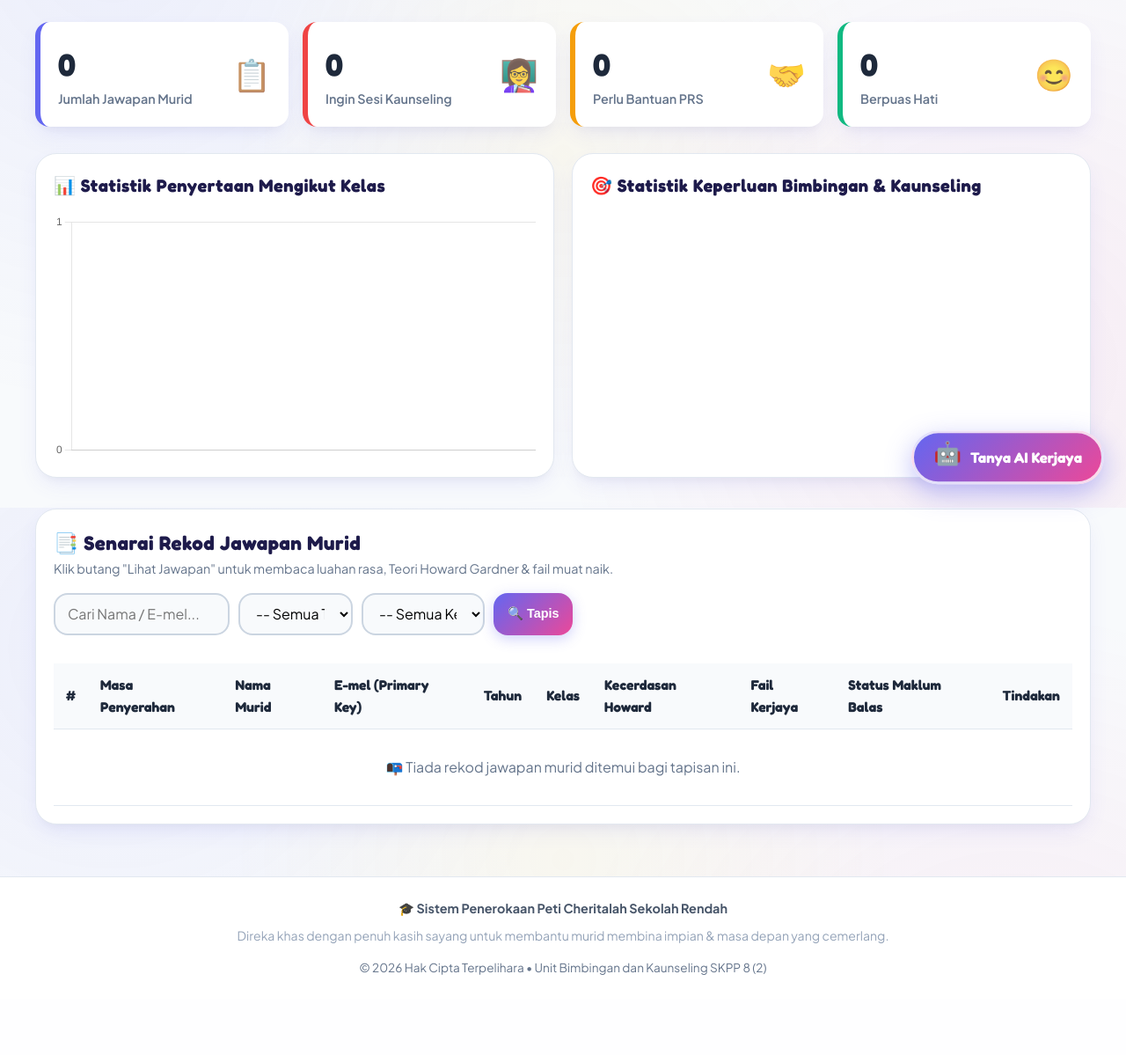
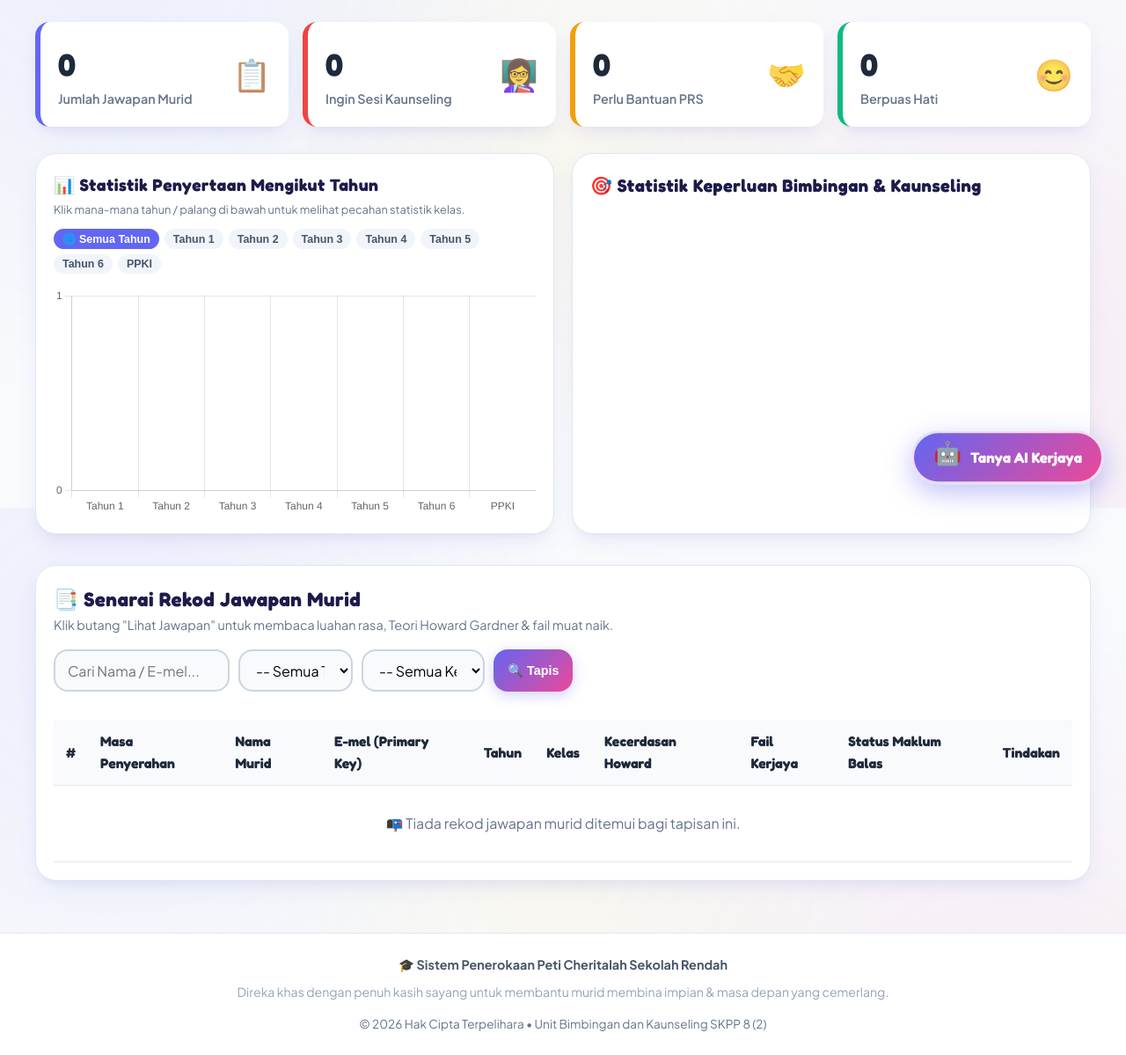
Before and after one commit to azfrhkmi/system_kerjaya, a PHP site: page /admin/dashboard.php in a window 1280 px wide. Shown: the part 223-1422 px from the top of the page at 88% size. Before the commit the page ends 1331 px from the top, so only its background shows below. Run offline with PHP 8.4, Linux system fonts and the light colour scheme; a user stored in the database is signed in; data that the repository does not hold is empty.

Commit message:
feat: perbaharui carta statistik mengikut Tahun dengan pecahan interaktif Kelas

```diff
--- a/admin/dashboard.php
+++ b/admin/dashboard.php
@@ -124,16 +124,36 @@ $total_prs = $pdo->query("SELECT COUNT(*) FROM responses WHERE komen_status = 'P
 $total_puas = $pdo->query("SELECT COUNT(*) FROM responses WHERE komen_status = 'Berpuas hati'")->fetchColumn();
 
 // DATA STATISTIK UNTUK CARTA CHART.JS
-// 1. Mengikut Kelas
-$kelas_stats_raw = $pdo->query("SELECT kelas, COUNT(*) as cnt FROM responses GROUP BY kelas")->fetchAll();
-$kelas_labels = [];
-$kelas_counts = [];
-foreach ($kelas_stats_raw as $r) {
-    $kelas_labels[] = $r['kelas'];
-    $kelas_counts[] = (int)$r['cnt'];
+// 1. Mengikut Tahun (Main Overview)
+$tahun_order = ['1', '2', '3', '4', '5', '6', 'PPKI'];
+$tahun_counts_map = array_fill_keys($tahun_order, 0);
+
+$tahun_stats_raw = $pdo->query("SELECT tahun, COUNT(*) as cnt FROM responses GROUP BY tahun")->fetchAll();
+foreach ($tahun_stats_raw as $r) {
+    $t_val = (string)$r['tahun'];
+    $tahun_counts_map[$t_val] = (int)$r['cnt'];
 }
 
-// 2. Mengikut Status Komen
+$tahun_labels = [];
+$tahun_counts = [];
+foreach ($tahun_counts_map as $t => $cnt) {
+    $tahun_labels[] = ($t === 'PPKI') ? 'PPKI' : 'Tahun ' . $t;
+    $tahun_counts[] = $cnt;
+}
+
+// 2. Breakdown Mengikut Kelas bagi Setiap Tahun (Drilldown Data)
+$tahun_kelas_raw = $pdo->query("SELECT tahun, kelas, COUNT(*) as cnt FROM responses GROUP BY tahun, kelas")->fetchAll();
+$tahun_kelas_data = [];
+foreach ($tahun_order as $t) {
+    $tahun_kelas_data[$t] = [];
+}
+foreach ($tahun_kelas_raw as $r) {
+    $t_val = (string)$r['tahun'];
+    $k_val = $r['kelas'];
+    $tahun_kelas_data[$t_val][$k_val] = (int)$r['cnt'];
+}
+
+// 3. Mengikut Status Komen
 $komen_stats_raw = $pdo->query("SELECT komen_status, COUNT(*) as cnt FROM responses GROUP BY komen_status")->fetchAll();
 $komen_labels = [];
 $komen_counts = [];
@@ -220,12 +240,35 @@ require_once '../includes/header.php';
     <!-- CARTA STATISTIK (CHART.JS) -->
     <div class="chart-grid">
 
-        <!-- Carta 1: Taburan Mengikut Kelas -->
+        <!-- Carta 1: Taburan Mengikut Tahun & Pecahan Kelas -->
         <div class="chart-card">
-            <h3 style="font-size:1.25rem; color:#1e1b4b; margin-bottom:15px; display:flex; align-items:center; gap:8px;">
-                📊 Statistik Penyertaan Mengikut Kelas
-            </h3>
-            <div style="position:relative; height:280px;">
+            <div style="display:flex; justify-content:space-between; align-items:center; flex-wrap:wrap; gap:10px; margin-bottom:12px;">
+                <div>
+                    <h3 id="chartTitleText" style="font-size:1.2rem; color:#1e1b4b; margin:0; display:flex; align-items:center; gap:6px;">
+                        📊 Statistik Penyertaan Mengikut Tahun
+                    </h3>
+                    <p style="color:var(--text-muted); font-size:0.8rem; margin-top:2px; margin-bottom:0;">
+                        Klik mana-mana tahun / palang di bawah untuk melihat pecahan statistik kelas.
+                    </p>
+                </div>
+                <button id="resetTahunBtn" type="button" class="btn-outline nav-btn" style="display:none; padding:4px 10px; font-size:0.8rem; border-color:var(--primary); color:var(--primary);" onclick="renderTahunChart()">
+                    ◀ Semua Tahun
+                </button>
+            </div>
+
+            <!-- Butang Tapis Tahun Pantas -->
+            <div style="display:flex; gap:6px; flex-wrap:wrap; margin-bottom:15px;">
+                <button type="button" class="tahun-filter-btn nav-btn" data-tahun="all" style="padding:4px 10px; font-size:0.78rem; border-radius:20px; font-weight:700; background:var(--primary); color:#fff;" onclick="renderTahunChart()">
+                    🌐 Semua Tahun
+                </button>
+                <?php foreach (['1','2','3','4','5','6','PPKI'] as $t_btn): ?>
+                    <button type="button" class="tahun-filter-btn nav-btn" data-tahun="<?php echo $t_btn; ?>" style="padding:4px 10px; font-size:0.78rem; border-radius:20px; font-weight:700; background:#f1f5f9; color:#475569;" onclick="showClassBreakdownForTahun('<?php echo $t_btn; ?>')">
+                        <?php echo ($t_btn === 'PPKI') ? 'PPKI' : 'Tahun ' . $t_btn; ?>
+                    </button>
+                <?php endforeach; ?>
+            </div>
+
+            <div style="position:relative; height:260px;">
                 <canvas id="chartKelas"></canvas>
             </div>
         </div>
@@ -402,18 +445,91 @@ require_once '../includes/header.php';
 </div>
 
 <script>
-document.addEventListener('DOMContentLoaded', () => {
-    // 1. CARTA MENGIKUT KELAS
-    const ctxKelas = document.getElementById('chartKelas').getContext('2d');
-    new Chart(ctxKelas, {
+let chartInstanceTahun = null;
+const tahunLabels = <?php echo json_encode($tahun_labels); ?>;
+const tahunKeys = <?php echo json_encode($tahun_order); ?>;
+const tahunCounts = <?php echo json_encode($tahun_counts); ?>;
+const breakdownByTahun = <?php echo json_encode($tahun_kelas_data); ?>;
+
+function renderTahunChart() {
+    const ctx = document.getElementById('chartKelas').getContext('2d');
+    document.getElementById('chartTitleText').innerHTML = "📊 Statistik Penyertaan Mengikut Tahun";
+    document.getElementById('resetTahunBtn').style.display = 'none';
+    setActiveTahunBtn('all');
+
+    if (chartInstanceTahun) chartInstanceTahun.destroy();
+
+    chartInstanceTahun = new Chart(ctx, {
         type: 'bar',
         data: {
-            labels: <?php echo json_encode($kelas_labels); ?>,
+            labels: tahunLabels,
             datasets: [{
                 label: 'Jumlah Murid',
-                data: <?php echo json_encode($kelas_counts); ?>,
-                backgroundColor: 'rgba(99, 102, 241, 0.75)',
+                data: tahunCounts,
+                backgroundColor: [
+                    'rgba(99, 102, 241, 0.8)',
+                    'rgba(59, 130, 246, 0.8)',
+                    'rgba(16, 185, 129, 0.8)',
+                    'rgba(245, 158, 11, 0.8)',
+                    'rgba(236, 72, 153, 0.8)',
+                    'rgba(139, 92, 246, 0.8)',
+                    'rgba(14, 165, 233, 0.8)'
+                ],
                 borderColor: '#4f46e5',
+                borderWidth: 2,
+                borderRadius: 8
+            }]
+        },
+        options: {
+            responsive: true,
+            maintainAspectRatio: false,
+            plugins: {
+                legend: { display: false },
+                tooltip: {
+                    callbacks: {
+                        afterBody: function() {
+                            return "👉 Klik palang ini untuk lihat pecahan kelas!";
+                        }
+                    }
+                }
+            },
+            scales: { y: { beginAtZero: true, ticks: { stepSize: 1 } } },
+            onClick: (e, activeElements) => {
+                if (activeElements && activeElements.length > 0) {
+                    const clickedIndex = activeElements[0].index;
+                    const clickedTahunKey = tahunKeys[clickedIndex];
+                    showClassBreakdownForTahun(clickedTahunKey);
+                }
+            }
+        }
+    });
+}
+
+function showClassBreakdownForTahun(tahunKey) {
+    const ctx = document.getElementById('chartKelas').getContext('2d');
+    const tahunName = (tahunKey === 'PPKI') ? 'PPKI' : 'Tahun ' + tahunKey;
+    document.getElementById('chartTitleText').innerHTML = `📊 Statistik Pecahan Kelas (${tahunName})`;
+    document.getElementById('resetTahunBtn').style.display = 'inline-flex';
+    setActiveTahunBtn(tahunKey);
+
+    const classDataForTahun = breakdownByTahun[tahunKey] || {};
+    const classLabels = Object.keys(classDataForTahun);
+    const classCounts = Object.values(classDataForTahun);
+
+    const finalLabels = classLabels.length > 0 ? classLabels : ['Tiada Data'];
+    const finalCounts = classCounts.length > 0 ? classCounts : [0];
+
+    if (chartInstanceTahun) chartInstanceTahun.destroy();
+
+    chartInstanceTahun = new Chart(ctx, {
+        type: 'bar',
+        data: {
+            labels: finalLabels,
+            datasets: [{
+                label: `Jumlah Murid (${tahunName})`,
+                data: finalCounts,
+                backgroundColor: 'rgba(16, 185, 129, 0.8)',
+                borderColor: '#059669',
                 borderWidth: 2,
                 borderRadius: 8
             }]
@@ -425,6 +541,22 @@ document.addEventListener('DOMContentLoaded', () => {
             scales: { y: { beginAtZero: true, ticks: { stepSize: 1 } } }
         }
     });
+}
+
+function setActiveTahunBtn(key) {
+    document.querySelectorAll('.tahun-filter-btn').forEach(btn => {
+        if (btn.getAttribute('data-tahun') === key) {
+            btn.style.background = 'var(--primary)';
+            btn.style.color = '#fff';
+        } else {
+            btn.style.background = '#f1f5f9';
+            btn.style.color = '#475569';
+        }
+    });
+}
+
+document.addEventListener('DOMContentLoaded', () => {
+    renderTahunChart();
 
     // 2. CARTA MENGIKUT STATUS KOMEN
     const ctxKomen = document.getElementById('chartKomen').getContext('2d');
```
